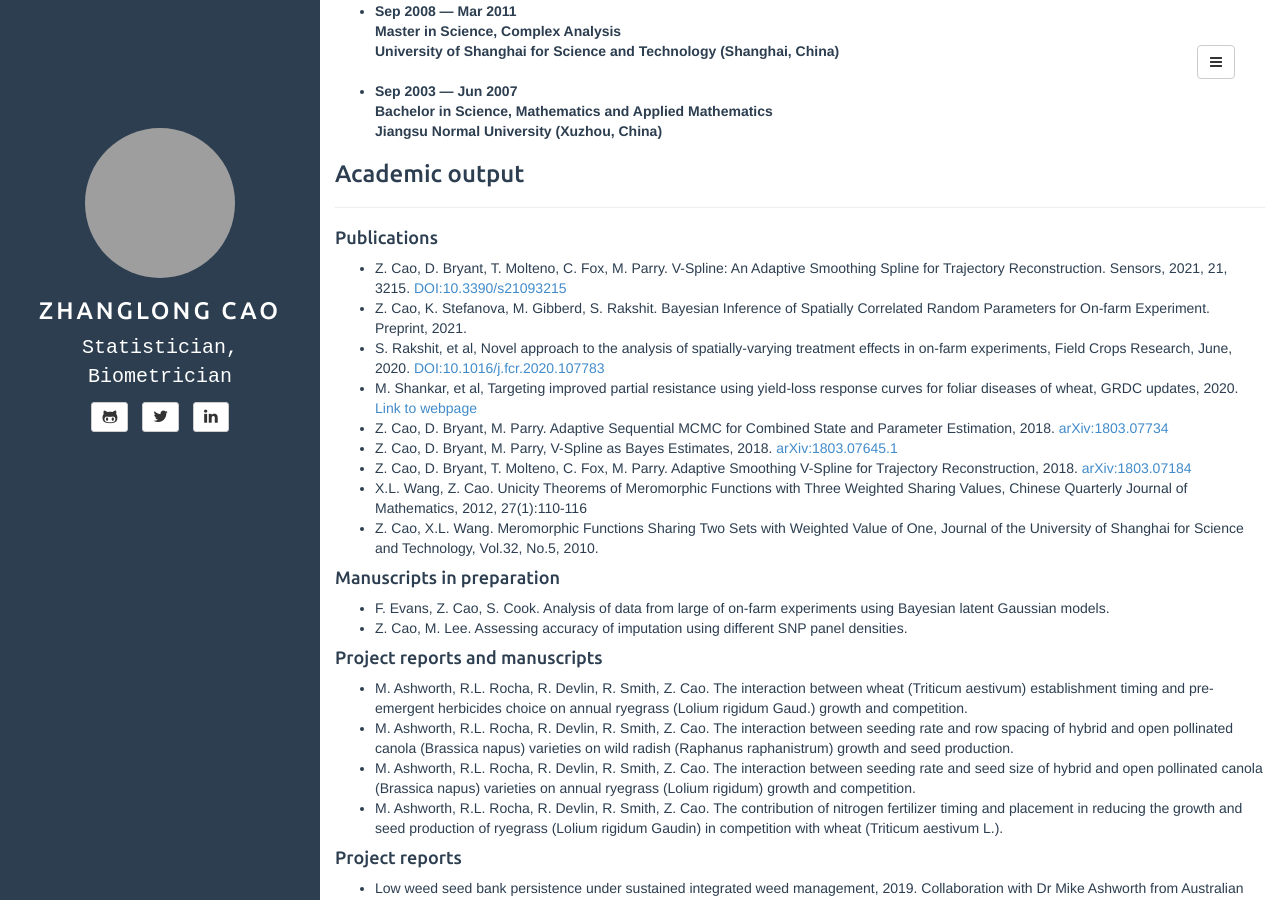
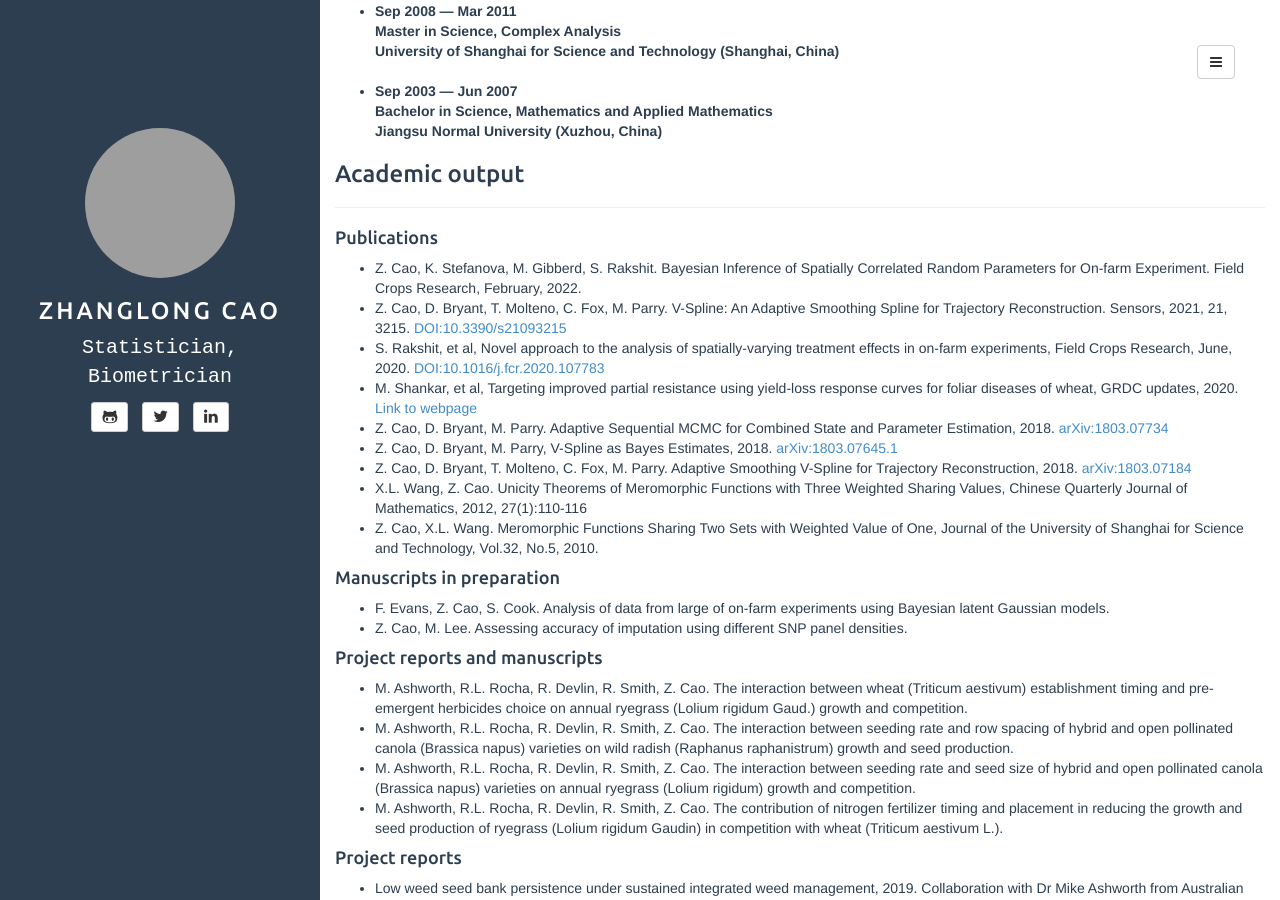
Before and after one commit to jeromecy/jeromecy.github.io, a Jekyll site: the page built from MYCV.md, in a window 1280 px wide and 900 px high, scrolled down 326 px. Built offline with Jekyll 4.4.1, drawn with Linux system fonts in a browser that asks for light colours; grey boxes are pictures that could not be loaded.

Commit message:
cv update

```diff
--- a/MYCV.md
+++ b/MYCV.md
@@ -32,8 +32,8 @@ I am working as a statistician/biometrician at SAGI West (Statistics for the Aus
 
 
 #### Publications
+- Z. Cao, K. Stefanova, M. Gibberd, S. Rakshit. Bayesian Inference of Spatially Correlated Random Parameters for On-farm Experiment. Field Crops Research, February, 2022.
 - Z. Cao, D. Bryant, T. Molteno, C. Fox, M. Parry. V-Spline: An Adaptive Smoothing Spline for Trajectory Reconstruction. Sensors, 2021, 21, 3215. [DOI:10.3390/s21093215](https://doi.org/10.3390/s21093215)
-- Z. Cao, K. Stefanova, M. Gibberd, S. Rakshit. Bayesian Inference of Spatially Correlated Random Parameters for On-farm Experiment. Preprint, 2021.
 - S. Rakshit, et al, Novel approach to the analysis of spatially-varying treatment effects in on-farm experiments, Field Crops Research, June, 2020. [DOI:10.1016/j.fcr.2020.107783](https://doi.org/10.1016/j.fcr.2020.107783)
 - M. Shankar, et al, Targeting improved partial resistance using yield-loss response curves for foliar diseases of wheat, GRDC updates, 2020. [Link to webpage](https://grdc.com.au/resources-and-publications/grdc-update-papers/tab-content/grdc-update-papers/2020/02/targeting-improved-partial-resistance-using-yield-loss-response-curves-for-foliar-diseases-of-wheat)
 - Z. Cao, D. Bryant, M. Parry. Adaptive Sequential MCMC for Combined State and Parameter Estimation, 2018.  [arXiv:1803.07734](https://arxiv.org/abs/1803.07734)
@@ -46,8 +46,7 @@ University of Shanghai for Science and Technology, Vol.32, No.5, 2010.
 
 
 #### Manuscripts in preparation
-- F. Evans, Z. Cao, S. Cook. Analysis of data from large of on-farm experiments using Bayesian latent
-Gaussian models.
+- F. Evans, Z. Cao, S. Cook. Analysis of data from large of on-farm experiments using Bayesian latent Gaussian models.
 - Z. Cao, M. Lee. Assessing accuracy of imputation using different SNP panel densities.
 
 #### Project reports and manuscripts
```
